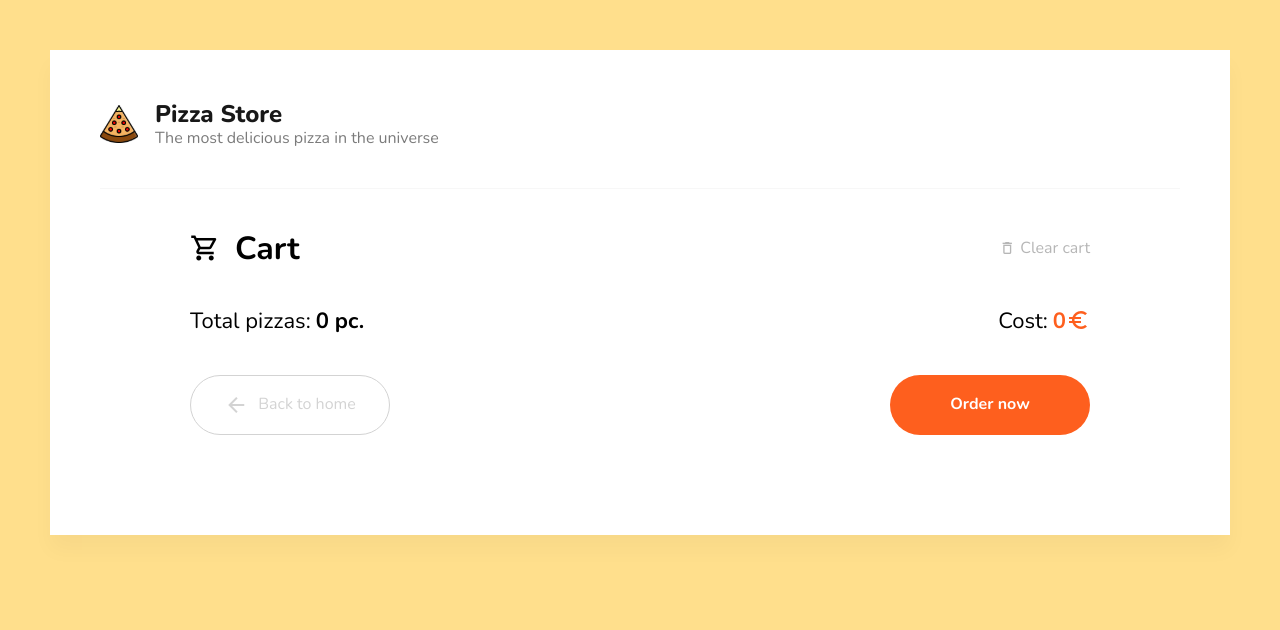
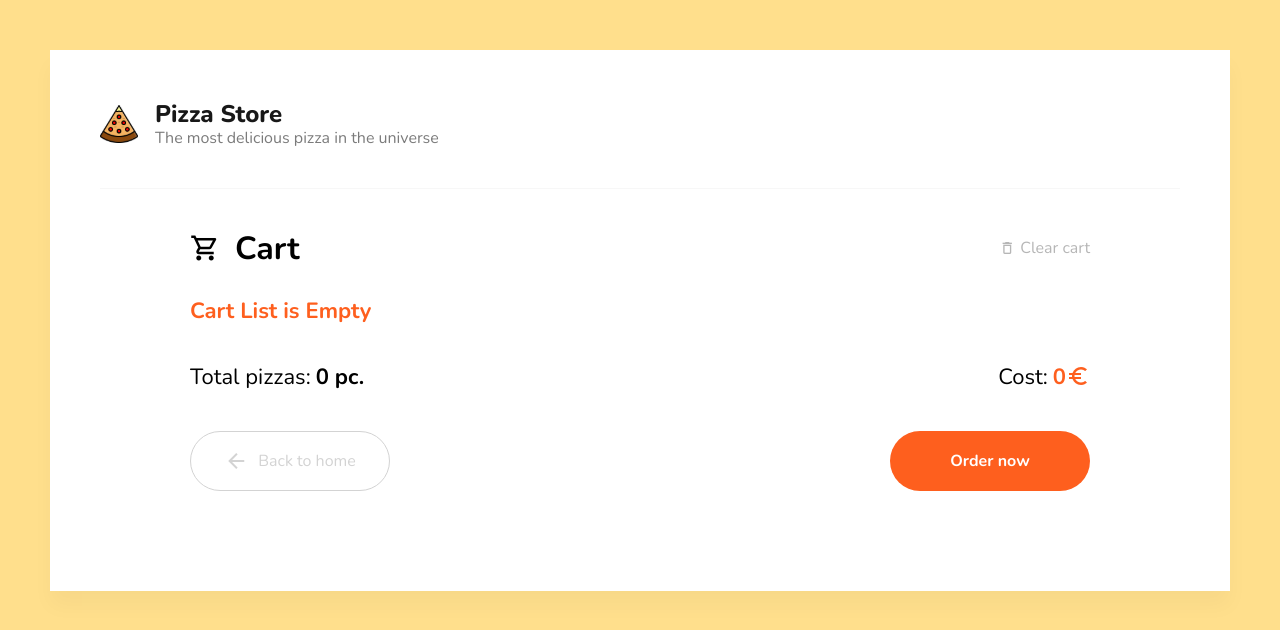
Before and after one commit to ihnatenkoo/Pizza-Store, a React (Vite) app: page /cart in a window 1280 px wide. Shown: the top 630 px of the page. Built offline with nearby package versions, Linux system fonts and the light colour scheme.

Commit message:
Add empty cart warn in Cart page

```diff
--- a/src/pages/Cart.tsx
+++ b/src/pages/Cart.tsx
@@ -78,6 +78,11 @@ const ButtonsBlock = styled.div`
 		font-size: 19px;
 	}
 `;
+const EmptyList = styled.p`
+	font-weight: 700;
+	font-size: 22px;
+	color: ${(props) => props.theme.colors.orange};
+`;
 
 export const CartPage: FC = () => {
 	const dispatch = useAppDispatch();
@@ -102,6 +107,8 @@ export const CartPage: FC = () => {
 						<span>Clear cart</span>
 					</ClearCart>
 				</Header>
+
+				{!order.length && <EmptyList>Cart List is Empty</EmptyList>}
 
 				<OrderList>
 					{order.map((item) => (
```
